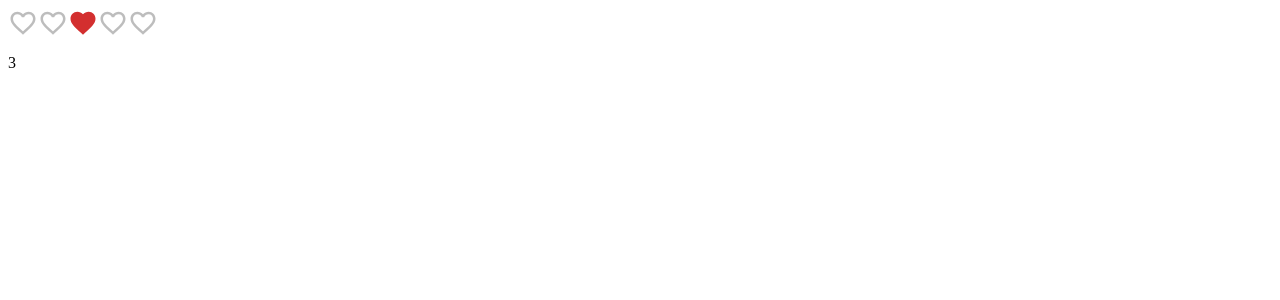
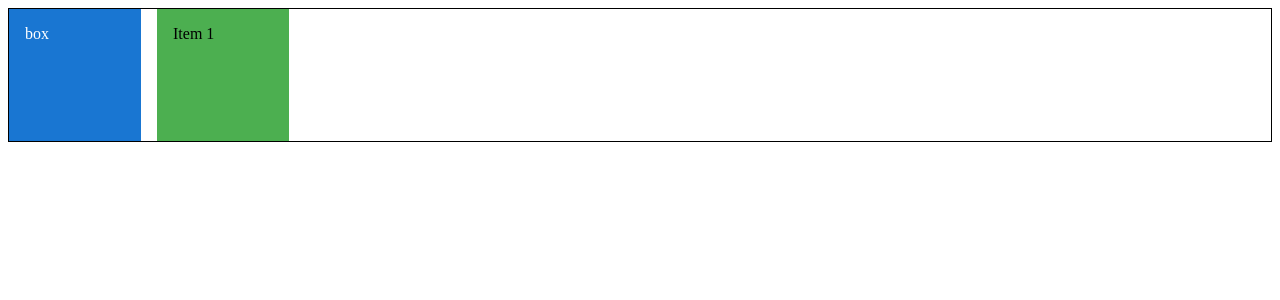
Before and after one commit to mahabur-rahman/React_MUI, a React (Create React App) app in the folder my-app/: page / in a window 1280 px wide. Shown: the top 300 px of the page. Built offline with nearby package versions, Linux system fonts and the light colour scheme.

Commit message:
MuiBox/MuiStack

```diff
--- a/my-app/src/App.js
+++ b/my-app/src/App.js
@@ -7,9 +7,11 @@ import MuiRadioButton from "./components/MuiRadioButton";
 import MuiCheckbox from "./components/MuiCheckbox";
 import MuiSwitch from "./components/MuiSwitch";
 import MuiRating from "./components/MuiRating";
+import MuiAutoComplete from "./components/MuiAutoComplete";
+import MuiBox from "./components/MuiBox";
 
 const App = () => {
-  return <MuiRating />;
+  return <MuiBox />;
 };
 
 export default App;
--- /dev/null
+++ b/my-app/src/components/MuiAutoComplete.js
@@ -0,0 +1,38 @@
+import React from "react";
+import { useState } from "react";
+
+import { Stack, Autocomplete, TextField } from "@mui/material";
+
+const MuiAutoComplete = () => {
+  const skills = ["HTML", "CSS", "JavaScript", "TypeScript", "React"];
+
+  const skillsOptions = skills.map((skill, ind) => ({
+    id: ind + 1,
+    label: skill,
+  }));
+
+  const [value, setValue] = useState(null);
+  const [skill, setSkill] = useState(null);
+
+  console.log(value);
+
+  return (
+    <Stack spacing={2} width="250px">
+      <Autocomplete
+        options={skills}
+        value={value}
+        onChange={(e, newValue) => setValue(newValue)}
+        renderInput={(params) => <TextField {...params} />}
+      />
+
+      <Autocomplete
+        options={skillsOptions}
+        value={skill}
+        onChange={(e, newValue) => setSkill(newValue)}
+        renderInput={(params) => <TextField {...params} label="skills" />}
+      />
+    </Stack>
+  );
+};
+
+export default MuiAutoComplete;
--- /dev/null
+++ b/my-app/src/components/MuiBox.js
@@ -0,0 +1,35 @@
+import React from "react";
+import { Box, Stack } from "@mui/material";
+
+const MuiBox = () => {
+  return (
+    <Stack border="1px solid" spacing={2} direction="row">
+      <Box
+        sx={{
+          backgroundColor: "primary.main",
+          color: "white",
+          width: "100px",
+          height: "100px",
+          padding: "16px",
+          "&:hover": {
+            backgroundColor: "red",
+          },
+        }}
+      >
+        box
+      </Box>
+
+      <Box
+        display="flex"
+        height="100px"
+        width="100px"
+        bgcolor="success.light"
+        p={2}
+      >
+        Item 1
+      </Box>
+    </Stack>
+  );
+};
+
+export default MuiBox;
```
